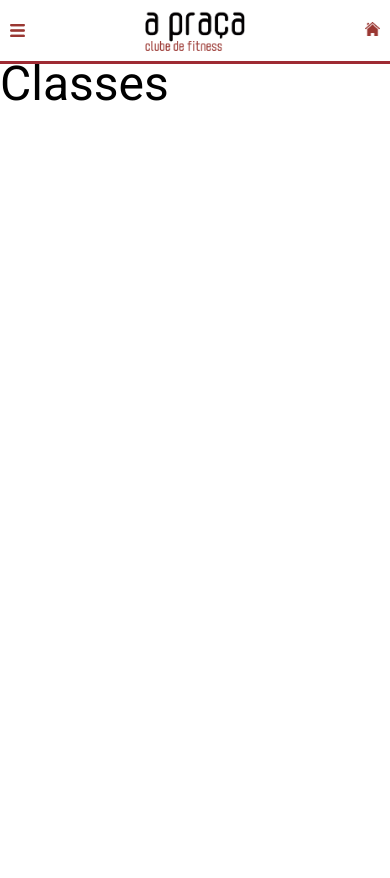
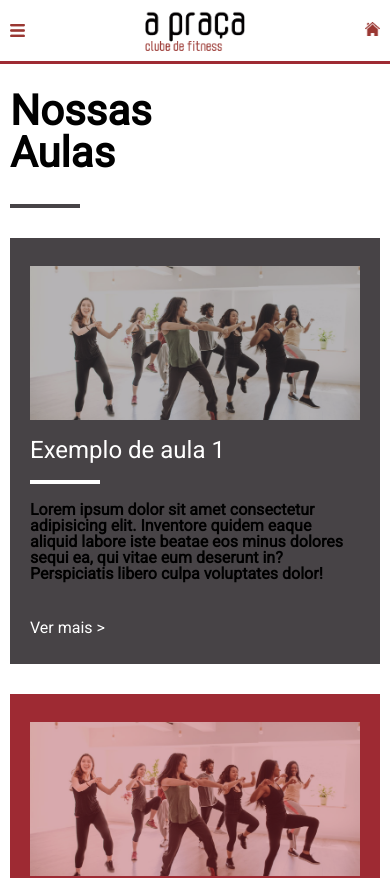
Before and after one commit to michelmnds/aPracaFitWebsite, a React (Vite) app: page /classes in a window 390 px wide. Shown: the top 878 px of the page. Before the commit the page ends 844 px from the top, so only its background shows below. Built offline with nearby package versions, Linux system fonts and the light colour scheme.

Commit message:
feat: mobile version done

```diff
--- a/src/Pages/Classes/index.jsx
+++ b/src/Pages/Classes/index.jsx
@@ -1,5 +1,40 @@
 import "./style.css";
+import { ClassesCard } from "../../components/ClassesCard";
+import classesData from "../../classesData";
 
 export const Classes = () => {
-  return <h1 style={{ fontSize: 48, marginTop: 60 }}>Classes</h1>;
+  return (
+    <div className="classMainContainer">
+      <h1 className="classTitle">
+        Nossas <br />
+        Aulas
+      </h1>
+
+      <hr />
+
+      {classesData.map((currentClass) => {
+        if (currentClass.id % 2 == 0) {
+          return (
+            <ClassesCard
+              key={currentClass.id}
+              image={currentClass.image}
+              name={currentClass.name}
+              description={currentClass.description}
+              backColor="var(--primary-color)"
+            />
+          );
+        } else {
+          return (
+            <ClassesCard
+              key={currentClass.id}
+              image={currentClass.image}
+              name={currentClass.name}
+              description={currentClass.description}
+              backColor="var(--primary-grey)"
+            />
+          );
+        }
+      })}
+    </div>
+  );
 };
--- a/src/Pages/Classes/style.css
+++ b/src/Pages/Classes/style.css
@@ -0,0 +1,11 @@
+.classMainContainer{
+    padding: 10px;
+
+    display: flex;
+    flex-direction: column;
+
+    justify-content: center;
+    align-items: flex;
+
+    gap: 30px;
+}
--- a/src/Pages/TeamPage/index.jsx
+++ b/src/Pages/TeamPage/index.jsx
@@ -1,5 +1,41 @@
 import "./style.css";
+import personalData from "../../personalData";
+
+import { Card } from "../../components/Card";
 
 export const TeamPage = () => {
-  return <h1 style={{ fontSize: 48, marginTop: 60 }}>Team</h1>;
+  return (
+    <div className="classMainContainer">
+      <h1 className="classTitle">
+        Nossa <br />
+        Equipa
+      </h1>
+
+      <hr />
+
+      <main>
+        {personalData.map((personal) => {
+          if (personal.id % 2 == 0) {
+            return (
+              <Card
+                key={personal.id}
+                name={personal.name}
+                image={personal.image}
+                instagram={personal.instagram}
+              />
+            );
+          } else {
+            return (
+              <Card
+                key={personal.id}
+                name={personal.name}
+                image={personal.image}
+                instagram={personal.instagram}
+              />
+            );
+          }
+        })}
+      </main>
+    </div>
+  );
 };
--- a/src/Pages/TeamPage/style.css
+++ b/src/Pages/TeamPage/style.css
@@ -0,0 +1,14 @@
+main{
+    display: flex;
+    flex-wrap: wrap;
+
+    align-items: center;
+    justify-content: center;
+
+
+    gap: 30px;
+
+    margin: 0 auto;
+    padding: 20px;
+    margin-bottom: 20px;
+}
--- /dev/null
+++ b/src/classesData.js
@@ -0,0 +1,25 @@
+const classesData = [
+  {
+    id: 1,
+    image: "../src/assets/zumba-placeholder.jpg",
+    name: "Exemplo de aula 1",
+    description:
+      "Lorem ipsum dolor sit amet consectetur adipisicing elit. Inventore quidem eaque aliquid labore iste beatae eos minus dolores sequi ea, qui vitae eum deserunt in? Perspiciatis libero culpa voluptates dolor!",
+  },
+  {
+    id: 2,
+    image: "../src/assets/zumba-placeholder.jpg",
+    name: "Exemplo de aula 2",
+    description:
+      "Lorem ipsum dolor sit amet consectetur adipisicing elit. Inventore quidem eaque aliquid labore iste beatae eos minus dolores sequi ea, qui vitae eum deserunt in? Perspiciatis libero culpa voluptates dolor!",
+  },
+  {
+    id: 3,
+    image: "../src/assets/zumba-placeholder.jpg",
+    name: "Exemplo de aula 3",
+    description:
+      "Lorem ipsum dolor sit amet consectetur adipisicing elit. Inventore quidem eaque aliquid labore iste beatae eos minus dolores sequi ea, qui vitae eum deserunt in? Perspiciatis libero culpa voluptates dolor!",
+  },
+];
+
+export default classesData;
--- a/src/components/Card/index.jsx
+++ b/src/components/Card/index.jsx
@@ -1,9 +1,9 @@
 import "./style.css";
 
 // eslint-disable-next-line react/prop-types
-export const Card = ({ name, image, instagram }) => {
+export const Card = ({ name, image }) => {
   const handleCardClick = () => {
-    window.open(instagram, "_blank");
+    window.open("https://wa.me/message/3FGVEKEXWXJDF1", "_blank");
   };
 
   return (
--- /dev/null
+++ b/src/components/ClassesCard/index.jsx
@@ -0,0 +1,24 @@
+/* eslint-disable react/prop-types */
+import { Link } from "react-router-dom";
+import "./style.css";
+
+export const ClassesCard = ({ image, name, description, backColor }) => {
+  return (
+    <>
+      <div className="classContainer" style={{ backgroundColor: backColor }}>
+        <div
+          className="classBackground"
+          style={{ backgroundImage: `url(${image})` }}
+        />
+
+        <h2 className="classHead">{name}</h2>
+
+        <hr className="classLine" />
+
+        <p className="classP">{description}</p>
+
+        <Link className="classMore">Ver mais &gt;</Link>
+      </div>
+    </>
+  );
+};
--- /dev/null
+++ b/src/components/ClassesCard/style.css
@@ -0,0 +1,52 @@
+.classContainer{
+    background-color: var(--primary-color);
+
+    height: 386px;
+
+    display: flex;
+    flex-direction: column;
+
+    align-items: flex-start;
+    justify-content: space-evenly;
+
+    padding: 20px 20px;
+
+    gap: 10px;
+}
+.classTitle{
+    margin-top: 80px;
+
+    font-size: 42px;
+    font-weight: bolder;
+}
+.classBackground{
+    background-size: cover;
+    background-position: center;
+
+    width: 100%;
+    height: 40%;
+
+    opacity: 60%;
+}
+.classHead{
+    font-size: 24px;
+
+    color: var(--primary-white);
+}
+.classLine{
+    background-color: var(--primary-white);
+}
+.classP{
+    font-weight: bolder;
+}
+.classMore{
+    margin-top: 20px;
+
+    text-decoration: none;
+
+    color: var(--primary-white);
+}
+.classDate{
+    color: var(--secondary-color);
+    font-size: 14px;
+}
--- /dev/null
+++ b/src/personalData.js
@@ -0,0 +1,58 @@
+const personalData = [
+  {
+    id: 1,
+    name: "Murilo Mendes",
+    years: 20,
+    flag: "./assets/brazil.png",
+    info: "Lorem ipsum dolor sit amet, consectetur adipisicing elit. Fuga blanditiis assumenda ab praesentium nihil nulla dicta autem voluptatibus? Ipsa doloribus possimus distinctio vero nostrum soluta aspernatur quia quisquam laudantium et.",
+    image: "https://i.imgur.com/FLGhWuU.png",
+    instagram: "https://www.instagram.com/murilo_mmendes",
+  },
+  {
+    id: 2,
+    name: "Miguel Trindade",
+    years: 20,
+    flag: "./assets/portugal.jpeg",
+    info: "Lorem ipsum dolor sit amet, consectetur adipisicing elit. Fuga blanditiis assumenda ab praesentium nihil nulla dicta autem voluptatibus? Ipsa doloribus possimus distinctio vero nostrum soluta aspernatur quia quisquam laudantium et.",
+    image: "https://i.imgur.com/6E76c5C.png",
+    instagram: "?",
+  },
+  {
+    id: 3,
+    name: "Sandra Vicente",
+    years: 20,
+    flag: "./assets/portugal.jpeg",
+    info: "Lorem ipsum dolor sit amet, consectetur adipisicing elit. Fuga blanditiis assumenda ab praesentium nihil nulla dicta autem voluptatibus? Ipsa doloribus possimus distinctio vero nostrum soluta aspernatur quia quisquam laudantium et.",
+    image: "https://i.imgur.com/6C3nwoX.png",
+    instagram: "https://www.instagram.com/sandrarcvicente",
+  },
+  {
+    id: 4,
+    name: "João Tiago",
+    years: 20,
+    flag: "./assets/portugal.jpeg",
+    info: "Lorem ipsum dolor sit amet, consectetur adipisicing elit. Fuga blanditiis assumenda ab praesentium nihil nulla dicta autem voluptatibus? Ipsa doloribus possimus distinctio vero nostrum soluta aspernatur quia quisquam laudantium et.",
+    image: "https://i.imgur.com/vuZSfdI.png",
+    instagram: "https://www.instagram.com/jtiago_personaltrainer",
+  },
+  {
+    id: 5,
+    name: "Patricia Lourenço",
+    years: 20,
+    flag: "./assets/portugal.jpeg",
+    info: "Lorem ipsum dolor sit amet, consectetur adipisicing elit. Fuga blanditiis assumenda ab praesentium nihil nulla dicta autem voluptatibus? Ipsa doloribus possimus distinctio vero nostrum soluta aspernatur quia quisquam laudantium et.",
+    image: "https://i.imgur.com/WBvyEZL.png",
+    instagram: "https://www.instagram.com/patriicialourenco",
+  },
+  {
+    id: 6,
+    name: "André Ribeiro",
+    years: 20,
+    flag: "./assets/portugal.jpeg",
+    info: "Lorem ipsum dolor sit amet, consectetur adipisicing elit. Fuga blanditiis assumenda ab praesentium nihil nulla dicta autem voluptatibus? Ipsa doloribus possimus distinctio vero nostrum soluta aspernatur quia quisquam laudantium et.",
+    image: "https://i.imgur.com/unEx0O2.png",
+    instagram: "https://www.instagram.com/andreribeiro04",
+  },
+];
+
+export default personalData;
```
Also changed, not shown: src/assets/zumba-placeholder.jpg (added).
